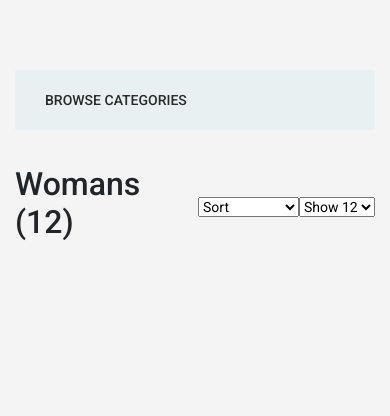
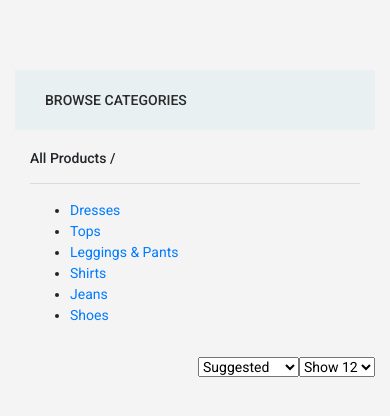
Before and after one commit to Teemamin/urban-beauty, a Django app: page /products/ in a window 390 px wide. Shown: the part 70-486 px from the top of the page. Run offline with Django 3.2, Linux system fonts and the light colour scheme; data that the repository does not hold is empty; some libraries are stand-ins or nearby versions.

Commit message:
added crispy form,added media images,started new product view(add)

```diff
--- a/products/templates/products/products.html
+++ b/products/templates/products/products.html
@@ -4,6 +4,13 @@
 {% block content %}
     <section class="cat_product_area section_padding border_top">
         <div class="container">
+            <div class="row">
+                <div class="col">{% for category in categories %}
+                    <a class="text-decoration-none" href="{% url 'products' %}?cat={{ category.name }}">
+                        <span class="p-2 mt-2 badge badge-white  rounded-2 border border-light">{{ category.name }}</span>
+                    </a>
+                {% endfor %}</div>
+            </div>
             <div class="row">
                 <div class="col-lg-3">
                     <div class="left_sidebar_area">
@@ -12,12 +19,32 @@
                                 <h3>Browse Categories</h3>
                             </div>
                             <div class="widgets_inner">
+                                <h5 class="sec-hd sidebar_box_shadow">All Products /</h5>
+                                <hr>
                                 <ul class="list">
-                                {% for cat in categories%}
                                     <li>
-                                        <a href="#">{{cat.name}}</a>
+                                        <a href="{% url 'products' %}?cat=dresses">Dresses</a>
                                     </li>
-                                {% endfor %}
+                                    <li>
+                                        <a href="{% url 'products' %}?cat=tops">Tops</a>
+                                    </li>
+                                    <li>
+                                        <a href="{% url 'products' %}?cat=leggings&pants">Leggings & Pants</a>
+                                    </li>
+                                    <li>
+                                        <a href="{% url 'products' %}?cat=shirts">Shirts</a>
+                                    </li>
+                                    <li>
+                                        <a href="{% url 'products' %}?cat=jeans">Jeans</a>
+                                    </li>
+                                    <li>
+                                        <a href="{% url 'products' %}?cat=shoes">Shoes</a>
+                                    </li>
+                                <!-- {% for category in categories%}
+                                    <li>
+                                        <a href="{% url 'products' %}?cat={{ category.name }}">{{category.name}}</a>
+                                    </li>
+                                {% endfor %}     -->
                                 </ul>
                             </div>
                         </aside>
@@ -28,16 +55,20 @@
                         <div class="col-lg-12">
                             <div class="product_top_bar d-flex justify-content-between align-items-center">
                                 <div class="single_product_menu product_bar_item">
-                                    <h2>Womans (12)</h2>
+                                    {% for cat in categories%}
+                                    <h2></h2>
+                                    {% endfor %}
                                 </div>
                                 <!-- {{myFilter.form.as_p}} -->
                                 <div class="product_top_bar_iner product_bar_item d-flex">
                                     <div class="product_bar_single">
                                         <select class="wide">
-                                            <option value="default">Sort</option>
+                                            <option value="default">Suggested</option>
                                             <option value="price_asc" {% if sorting == 'price_asc' %}selected{% endif %}>Price(High)</option>
                                             <option value="price_desc" {% if sorting == 'price_desc' %}selected{% endif %}>Price(Low)</option>
                                             <option value="sales" {% if sorting == 'sales' %}selected{% endif %}>Sales</option>
+                                            <option value="rating_asc" {% if sorting == 'rating_asc' %}selected{% endif %}>Rating(High)</option>
+                                            <option value="rating_desc" {% if sorting == 'rating_dsc' %}selected{% endif %}>Rating(Low)</option>
                                             <option value="new_arrivals" {% if sorting == 'new_arrivals' %}selected{% endif %}>New Arrivals</option>
 
                                         </select>
--- a/products/urls.py
+++ b/products/urls.py
@@ -5,5 +5,6 @@ urlpatterns = [
     path('', views.all_products, name='products'),
     path('<int:product_id>/', views.single_product,
          name='single_product'),
+    path('new', views.new_product, name='new_product'),
 
 ]
--- a/products/views.py
+++ b/products/views.py
@@ -3,7 +3,8 @@ from django.shortcuts import render, get_object_or_404,\
 from django.db.models import Q
 from django.contrib import messages
 from .models import Product, Category
-from .filters import ProductFilter
+from .forms import ProductForm
+# from .filters import ProductFilter
 # Create your views here.
 
 
@@ -29,7 +30,7 @@ def all_products(request):
     context = {
         'products': products,
         'categories': categories,
-        #'myFilter': myFilter
+        # 'myFilter': myFilter
     }
     return render(request, 'products/products.html', context)
 
@@ -40,3 +41,11 @@ def single_product(request, product_id):
         'product': product
     }
     return render(request, 'products/single_product.html', context)
+
+
+def new_product(request):
+    form = ProductForm()
+    context = {
+        'form': form
+    }
+    return render(request, 'products/new_product.html', context)
--- a/static/css/base.css
+++ b/static/css/base.css
@@ -739,7 +739,9 @@ body {
   color: #606060;
   margin-top: 80px;
 }
-
+.sec-hd{
+    font-size: .875rem
+}
 .left_widgets {
   margin-bottom: 30px;
 }
@@ -853,4 +855,22 @@ body {
   font-weight: 600;
   color: #606060;
 }
-/** single product **/
+/** btn **/
+.btn_3 {
+  display: inline-block;
+  padding: 9px 42px;
+  border-radius: 50px;
+  background-color: #2f7dfc;
+  border: 1px solid #f4f4f4;
+  font-size: 15px;
+  font-weight: 700;
+  color: #fff;
+  text-transform: uppercase;
+  -webkit-transition: 0.5s;
+  transition: 0.5s;
+}
+
+.btn_3:hover {
+  background-color: #136cfa;
+  color: #fff;
+}
--- a/templates/base.html
+++ b/templates/base.html
@@ -73,13 +73,13 @@
                                         women
                                     </a>
                                     <div class="dropdown-menu" aria-labelledby="navbarDropdown_2">
-                                        <a class="dropdown-item" href="#">
+                                        <a class="dropdown-item" href="{% url 'products' %}?cat=tops,dresses,leggings&pants">
                                             women's section <i class="fas fa-arrow-circle-right"></i>
 
                                         </a>
-                                        <a class="dropdown-item" href="{% url 'products' %}?cat=dresses">dresses</a>
-                                        <a class="dropdown-item" href="{% url 'products' %}?cat=leggings&pants">leggings & pants</a>
-                                        <a class="dropdown-item" href="{% url 'products' %}?cat=nightware">nightware</a>
+                                        <a class="dropdown-item" href="{% url 'products' %}?cat=dresses">Dresses</a>
+                                        <a class="dropdown-item" href="{% url 'products' %}?cat=leggings&pants">Leggings & Pants</a>
+                                        <a class="dropdown-item" href="{% url 'products' %}?cat=tops">Tops</a>
                                     </div>
                                 </li>
                                 <li class="nav-item dropdown">
@@ -88,31 +88,31 @@
                                         Men
                                     </a>
                                     <div class="dropdown-menu" aria-labelledby="navbarDropdown_2">
-                                        <a class="dropdown-item" href="#">
+                                        <a class="dropdown-item" href="{% url 'products' %}?cat=shirts,jeans,socks">
                                             Men's section <i class="fas fa-arrow-circle-right"></i>
 
                                         </a>
-                                        <a class="dropdown-item" href="#">Shirts</a>
-                                        <a class="dropdown-item" href="#">Jeans</a>
-                                        <a class="dropdown-item" href="#">socks</a>
+                                        <a class="dropdown-item" href="{% url 'products' %}?cat=shirts">Shirts</a>
+                                        <a class="dropdown-item" href="{% url 'products' %}?cat=jeans">Jeans</a>
+                                        <a class="dropdown-item" href="{% url 'products' %}?cat=shoes">shoes</a>
                                     </div>
                                 </li>
 
                                 <li class="nav-item dropdown">
-                                    <a class="nav-link dropdown-toggle" href="#" id="navbarDropdown_2"
+                                    <a class="nav-link dropdown-toggle" href="{% url 'products' %}?cat=bags,earings&necklaces" id="navbarDropdown_2"
                                         role="button" data-toggle="dropdown" aria-haspopup="true" aria-expanded="false">
                                         accessories
                                     </a>
                                     <div class="dropdown-menu" aria-labelledby="navbarDropdown_2">
-                                        <a class="dropdown-item" href="#"> bags</a>
-                                        <a class="dropdown-item" href="#">earings</a>
-                                        <a class="dropdown-item" href="#">necklace</a>
+                                        <a class="dropdown-item" href="{% url 'products' %}?cat=bags"> Bags</a>
+                                        <a class="dropdown-item" href="{% url 'products' %}?cat=earings&necklaces">Earings & Necklace</a>
+                                        <!-- <a class="dropdown-item" href="#">necklace</a> -->
 
                                     </div>
                                 </li>
 
                                 <li class="nav-item">
-                                    <a class="nav-link" href="#">sales</a>
+                                    <a class="nav-link" href="{% url 'products' %}?cat=promotions">sales</a>
                                 </li>
                             </ul>
                         </div>
--- a/urban_beauty/settings.py
+++ b/urban_beauty/settings.py
@@ -41,8 +41,11 @@ INSTALLED_APPS = [
     'allauth',
     'allauth.account',
     'allauth.socialaccount',
+    'django_filters',
+    # third part app
+    'crispy_forms',
+    # myapps
     'products',
-    'django_filters',
 ]
 
 MIDDLEWARE = [
@@ -148,6 +151,7 @@ USE_TZ = True
 
 # Static files (CSS, JavaScript, Images)
 # https://docs.djangoproject.com/en/3.1/howto/static-files/
+CRISPY_TEMPLATE_PACK = 'bootstrap4'
 
 STATIC_URL = '/static/'
 STATICFILES_DIRS = (os.path.join(BASE_DIR, 'static'),)
```
Also changed, not shown: products/forms.py (added, +11 -0 lines), products/templates/products/new_product.html (added, +22 -0 lines), media/108396_b4f898830d9f56a921d438121c1b3993.jpg (added), media/111437_96285d9e3080ed66a0616143535bf9a6.jpg (added), media/117863_c7540715e292903aafc4f27bb6664e5f.jpg (added), media/120962_53ecf456c2c9eac5c728cbf37cc5ec76.jpg (added), media/123555_e721dd599411fe2a477000d12750dd9b.jpg (added), media/123616_dc2b7b2c99d1cd445dcb8ccd0bcf0c2f.jpg (added), media/128529_04cd5141a77e05533d4d01c187d62725.jpg (added), media/129720_0ca88117a9253ecdf2b284fee07027ef.jpg (added), media/130416_c7176c21ecd611786a3b97217f004636.jpg (added), media/134029_5d2abefb87d94d07a39a71d0fc517a12_image1_super_zoom.jpg (added), media/pexels-milena-hasvil-1021693.jpg (added), media/pexels-nicolas-postiglioni-852860.jpg (added).
